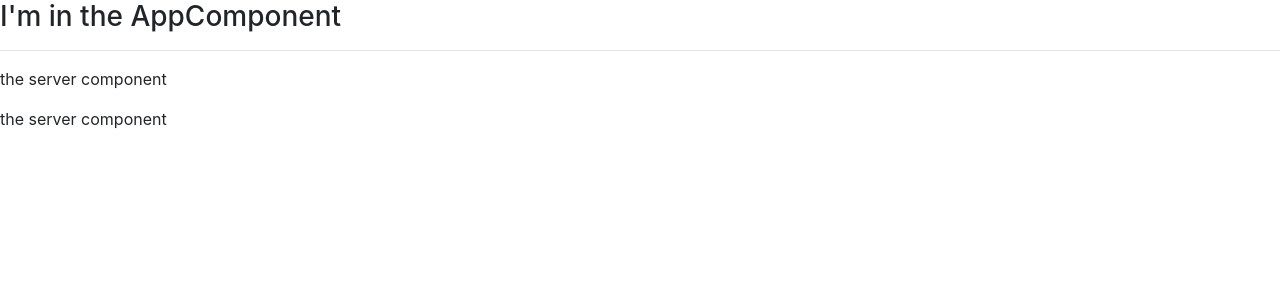
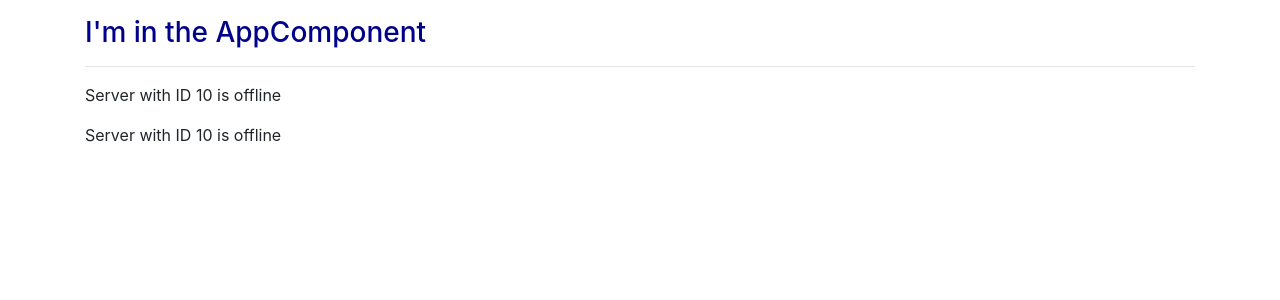
Before and after one commit to shantanu-dutta/angular-complete-guide, an Angular app: page / in a window 1280 px wide. Shown: the top 300 px of the page. Built offline with nearby package versions, Linux system fonts and the light colour scheme.

Commit message:
1. Added styles in app.component.css. 2. Used string interpolation in ServerComponent.

```diff
--- a/src/app/app.component.css
+++ b/src/app/app.component.css
@@ -0,0 +1,3 @@
+h3 {
+  color: darkblue;
+}
--- a/src/app/app.component.html
+++ b/src/app/app.component.html
@@ -1,3 +1,9 @@
-<h3>I'm in the AppComponent</h3>
-<hr>
-<app-servers></app-servers>
+<div class="container">
+  <div class="row">
+    <div class="col mt-3">
+      <h3>I'm in the AppComponent</h3>
+      <hr />
+      <app-servers></app-servers>
+    </div>
+  </div>
+</div>
--- a/src/app/server/server.component.html
+++ b/src/app/server/server.component.html
@@ -1 +1 @@
-<p>the server component</p>
+<p>{{ 'Server' }} with ID {{ id }} is {{ getServerStatus() }}</p>
--- a/src/app/server/server.component.ts
+++ b/src/app/server/server.component.ts
@@ -2,6 +2,13 @@ import { Component } from '@angular/core';
 
 @Component({
   selector: 'app-server',
-  templateUrl: './server.component.html',
+  templateUrl: './server.component.html'
 })
-export class ServerComponent {}
+export class ServerComponent {
+  id = 10;
+  status = 'offline';
+
+  getServerStatus() {
+    return this.status;
+  }
+}
```
